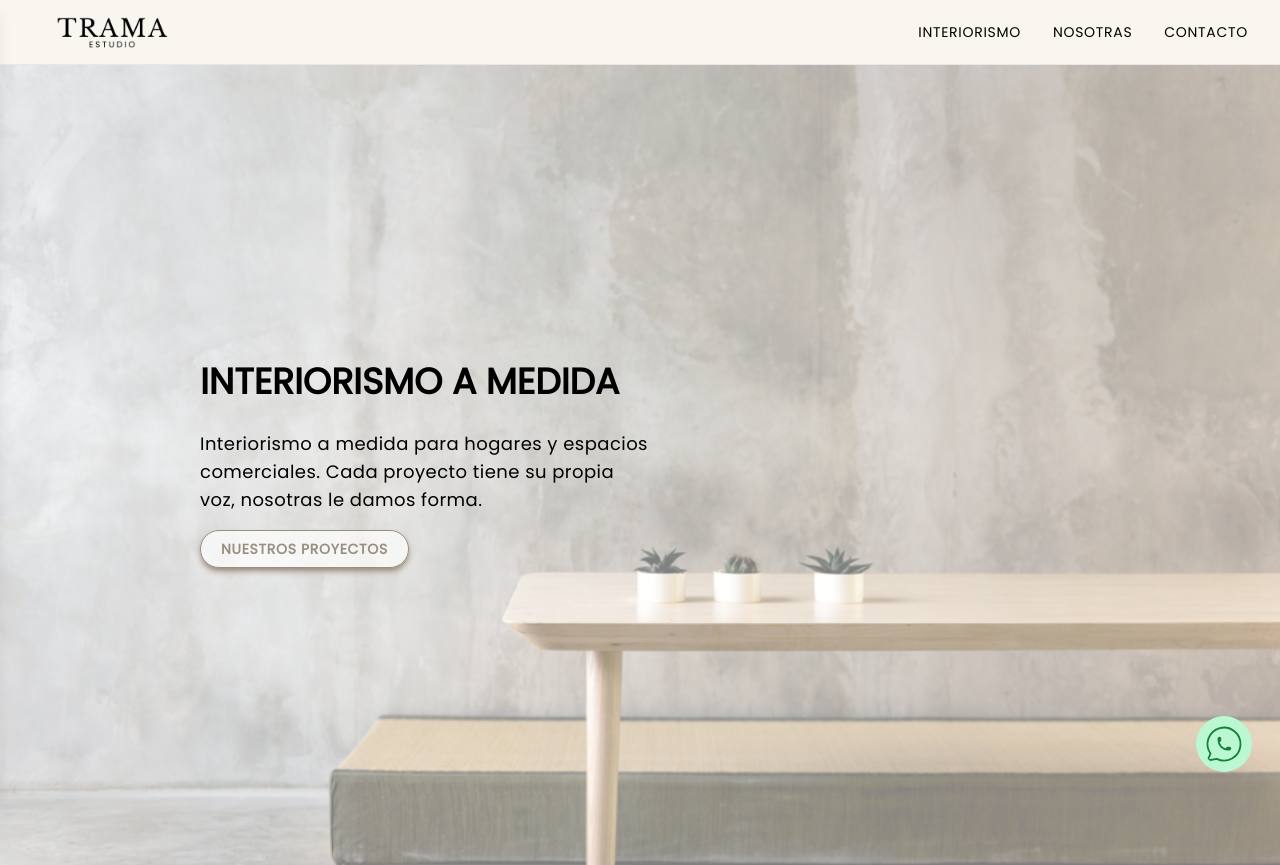
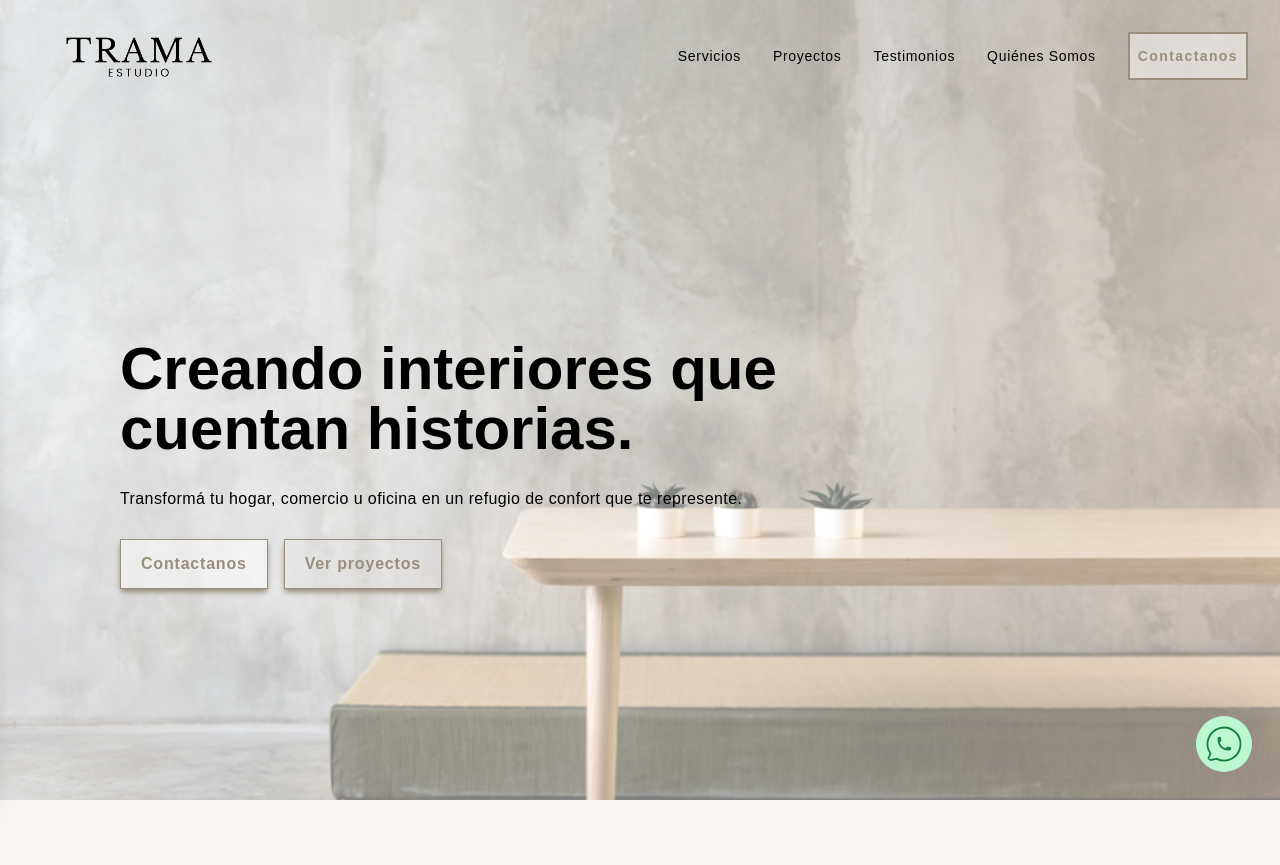
Before and after one commit to luciaperezalberca/estudio-decoracion, an Astro site: page / in a window 1280 px wide. Shown: the top 865 px of the page. Built offline with nearby package versions, Linux system fonts and the light colour scheme; Astro itself is replaced by a stand-in of ours.

Commit message:
modifico seccion hero y nav

```diff
--- a/package.json
+++ b/package.json
@@ -9,7 +9,7 @@
     "astro": "astro"
   },
   "dependencies": {
-    "@fontsource/poppins": "^5.2.6",
+    "@fontsource-variable/raleway": "^5.2.6",
     "astro": "^5.9.3",
     "daisyui": "^5.0.43"
   },
--- a/src/components/Header.astro
+++ b/src/components/Header.astro
@@ -1,4 +1,4 @@
-<header class="sticky top-0 z-50 bg-[#f9f6ef] border-b">
+<header id="main-header" class="fixed top-0 left-0 w-full z-50 bg-transparent transition-colors duration-300 pt-4">
   <nav class="relative flex items-center justify-between px-4 py-4 sm:py-2 sm:px-8">
 
     <!-- MENU HAMBURGUESA -->
@@ -10,14 +10,16 @@
 
     <!-- LOGO -->
     <a href="/" class="absolute left-1/2 transform -translate-x-1/2 sm:static sm:translate-x-0">
-      <img src="/images/logo-black.png" alt="Logo" class="h-9 md:h-11 lg:h-12" />
+      <img src="/images/logo-black.png" alt="Logo" class="h-14 md:h-12 lg:h-16" />
     </a>
 
     <!-- MENU DESKTOP -->
-    <div class="hidden sm:flex gap-6 lg:gap-8 text-sm lg:text-md uppercase tracking-wider">
-      <a href="/#interiorismo" class="hover:opacity-60 hover:scale-105 transition"> Interiorismo </a>
-      <a href="/#about" class="hover:opacity-60 hover:scale-105 transition"> Nosotras </a>
-      <a href="/#contacto" class="hover:opacity-60 hover:scale-105 transition"> Contacto </a>
+    <div class="hidden sm:flex gap-6 lg:gap-8 text-sm lg:text-md tracking-wider flex items-center">
+      <a href="/#servicios" class="hover:opacity-60 hover:scale-105 transition"> Servicios </a>
+      <a href="/#proyectos" class="hover:opacity-60 hover:scale-105 transition"> Proyectos </a>
+      <a href="/#testimonios" class="hover:opacity-60 hover:scale-105 transition"> Testimonios </a>
+      <a href="/#about" class="hover:opacity-60 hover:scale-105 transition"> Quiénes Somos </a>
+      <a href="/#contacto" class="text-[#9A8E7E] bg-white/50 font-semibold hover:opacity-70 hover:scale-105 transition border border-2 border-[#9A8E7E] px-2 py-3 tracking-widest"> Contactanos </a>
     </div>
   </nav>
 
@@ -25,12 +27,14 @@
   <div id="menu-overlay" class="fixed inset-0 bg-black/40 backdrop-blur-sm z-30 opacity-0 pointer-events-none transition-opacity duration-300"></div>
 
   <!-- MENU MOBILE -->
-  <div id="mobile-menu" class="fixed top-0 left-0 h-full w-3/4 max-w-xs bg-[#f9f6ef] shadow-lg transform -translate-x-full transition-transform duration-300 z-40 p-6 flex flex-col gap-6 text-md uppercase">
+  <div id="mobile-menu" class="fixed top-0 left-0 h-full w-3/4 max-w-xs bg-[#f9f6ef] shadow-lg transform -translate-x-full transition-transform duration-300 z-40 p-6 flex flex-col gap-6 text-md">
     <button id="menu-close" class="self-end text-3xl text-black/40 font-semibold">&times;</button>
     <a href="/" class="hover:opacity-60 hover:scale-105 transition"> Inicio </a>
-    <a href="/#interiorismo" class="hover:opacity-60 hover:scale-105 transition"> Interiorismo </a>
-    <a href="/#about" class="hover:opacity-60 hover:scale-105 transition"> Nosotras </a>
-    <a href="/#contacto" class="hover:opacity-60 hover:scale-105 transition"> Contacto </a>
+    <a href="/#servicios" class="hover:opacity-60 hover:scale-105 transition"> Servicios </a>
+    <a href="/#proyectos" class="hover:opacity-60 hover:scale-105 transition"> Proyectos </a>
+    <a href="/#testimonios" class="hover:opacity-60 hover:scale-105 transition"> Testimonios </a>
+    <a href="/#about" class="hover:opacity-60 hover:scale-105 transition"> Quiénes Somos </a>
+    <a href="/#contacto" class="text-[#9A8E7E] text-lg font-semibold hover:opacity-60 hover:scale-105 transition"> Contactanos </a>
   </div>
 </header>
 
@@ -63,4 +67,19 @@
       link.addEventListener('click', closeMenu);
     });
   });
+
+  // Header background scroll effect
+  const header = document.getElementById('main-header');
+
+  const handleScroll = () => {
+    if (window.scrollY > 50) {
+      header.classList.remove('bg-transparent');
+      header.classList.add('bg-white/90', 'shadow-md');
+    } else {
+      header.classList.remove('bg-white/90', 'shadow-md');
+      header.classList.add('bg-transparent');
+    }
+  };
+
+  window.addEventListener('scroll', handleScroll);
 </script>
--- a/src/layouts/Layout.astro
+++ b/src/layouts/Layout.astro
@@ -37,7 +37,7 @@ const { description, title } = Astro.props;
 	}
 
 	html {
-		font-family: 'Poppins', system-ui, sans-serif;
+		font-family: 'Raleway Variable', sans-serif;
 		scroll-behavior: smooth;
 	}
 
--- a/src/pages/index.astro
+++ b/src/pages/index.astro
@@ -1,6 +1,6 @@
 ---
 import Layout from '../layouts/Layout.astro';
-import '@fontsource/poppins';
+import '@fontsource-variable/raleway'; // Supports weights 100-900
 import Contact from '../components/Contact.astro';
 import About from '../components/About.astro';
 import Carousel from '../components/Carousel.astro';
@@ -8,18 +8,21 @@ import Carousel from '../components/Carousel.astro';
 
 <Layout
 	title="Trama Estudio"
-	description="Te ayudamos con el diseño y la decoración de todos tus espacios.">
+	description="Transformá tu hogar, comercio u oficina en un refugio de confort que te represente.">
 	<main>
-		<section class="relative bg-cover bg-center bg-no-repeat h-[70vh] xl:h-screen w-full py-28 md:py-60 px-10 flex items-center mb-38" style="background-image: url('/images/fondo-nosotras.png');">
+		<section class="relative bg-cover bg-center bg-no-repeat min-h-screen w-full pt-32 px-10 flex items-center mb-38" style="background-image: url('/images/fondo-nosotras.png');">
 
   			<div class="absolute inset-0 bg-white/50 backdrop-blur-xs z-0"></div>
-  			<div class="relative z-10 max-w-5xl w-full text-black text-center md:text-start flex flex-col md:px-40 gap-4 md:items-start items-center">
-    				<h1 class="text-2xl sm:text-3xl md:text-4xl font-semibold max-w-lg uppercase">Interiorismo a medida</h1>
-    				<h2 class="mt-3 text-md sm:text-lg tracking-wide max-w-md">Interiorismo a medida para hogares y espacios comerciales. Cada proyecto tiene su propia voz, nosotras le damos forma.</h2>
+  			<div class="relative z-10 max-w-5xl w-full text-black text-start flex flex-col md:px-20 gap-4 items-start">
+    				<h1 class="text-4xl md:text-6xl font-semibold max-w-2/3">Creando interiores que cuentan historias.</h1>
+    				<h2 class="mt-3 mb-3 text-md tracking-wide max-w-2xl">Transformá tu hogar, comercio u oficina en un refugio de confort que te represente.</h2>
 
     				<div class="flex flex-wrap justify-center items-center gap-4">
-      					<a href="/#interiorismo" class="uppercase border border-[#9A8E7E] shadow-md shadow-[#9A8E7E] text-[#9A8E7E] font-bold text-sm tracking-wider bg-white/70 px-5 py-2 rounded-full hover:bg-white transition-all duration-300">
-        					nuestros proyectos
+      					<a href="/#contacto" class="border border-[#9A8E7E] shadow-md shadow-[#9A8E7E] text-[#9A8E7E] font-semibold text-md tracking-wider bg-white/50 px-5 py-3 hover:bg-white transition-all duration-300">
+        					Contactanos
+      					</a>
+					<a href="/#proyectos" class="border border-[#9A8E7E] shadow-md shadow-[#9A8E7E] text-[#9A8E7E] font-semibold text-md tracking-wider bg-transparent px-5 py-3 hover:bg-white/40 transition-all duration-300">
+        					Ver proyectos
       					</a>
     				</div>
   			</div>
```
Also changed, not shown: 1 other file.
